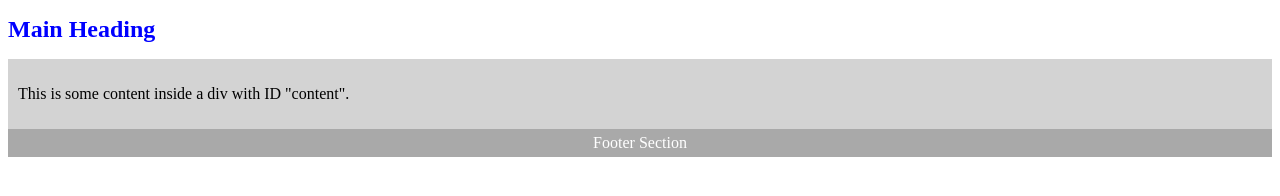
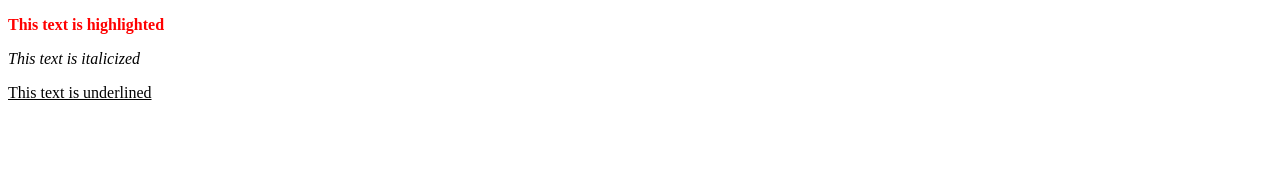
Before and after one commit to 10kc-session/notescode, a plain HTML site: page class.html in a window 1280 px wide. Drawn offline with Linux system fonts and the light colour scheme.

Commit message:
New Files

```diff
--- a/class.html
+++ b/class.html
@@ -3,32 +3,24 @@
 <head>
 <meta charset="UTF-8">
 <meta name="viewport" content="width=device-width, initial-scale=1.0">
-<title>ID Selectors Example</title>
+<title>Class Selectors Example</title>
 <style>
-    /* ID Selector, these selectors are represented with # and id’s are unique In CSS */
-    #mainHeading {
-        color: blue;
-        font-size: 24px;
+    /* Class Selector are represented with ( . )  */
+    .highlight {
+        color: red;
+        font-weight: bold;
     }
-    #content {
-        background-color: lightgray;
-        padding: 10px;
+    .italic {
+        font-style: italic;
     }
-    #footer {
-        background-color: darkgray;
-        color: white;
-        text-align: center;
-        padding: 5px;
+    .underline {
+        text-decoration: underline;
     }
 </style>
 </head>
 <body>
-    <h1 id="mainHeading">Main Heading</h1>
-    <div id="content">
-        <p>This is some content inside a div with ID "content".</p>
-    </div>
-    <div id="footer">
-        Footer Section
-    </div>
+    <p class="highlight">This text is highlighted</p>
+    <p class="italic">This text is italicized</p>
+    <p class="underline">This text is underlined</p>
 </body>
 </html>
```
